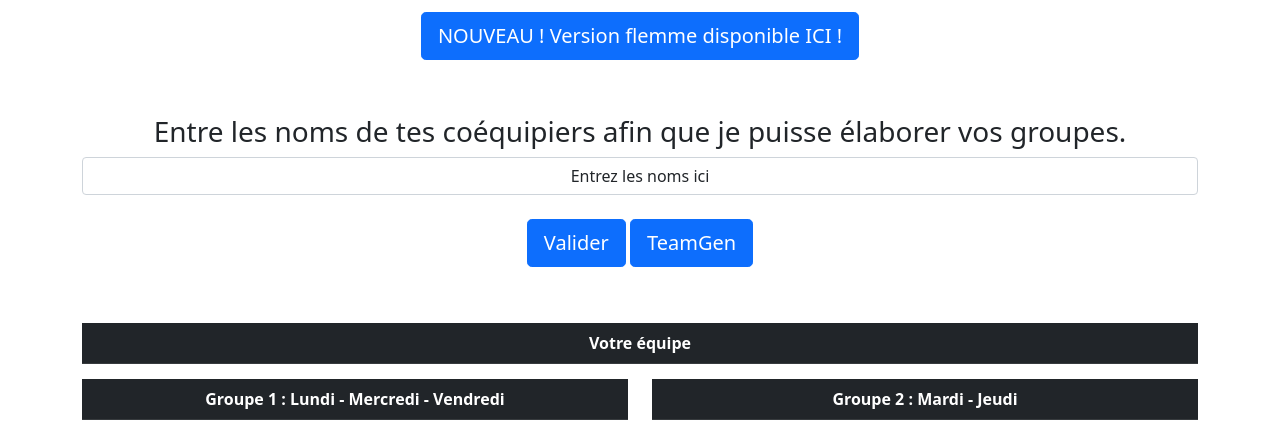
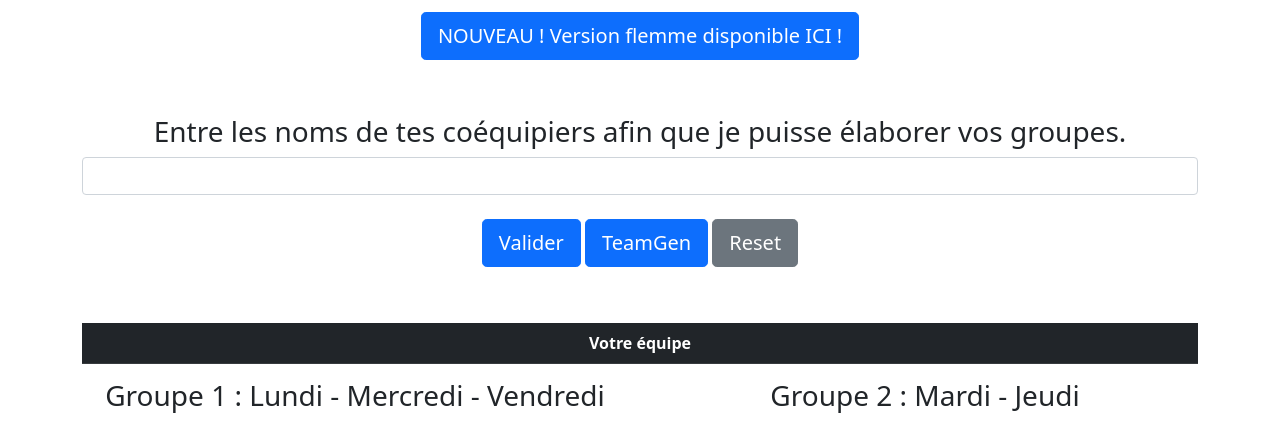
Before and after one commit to BWBMaxime/TeamGenerator, a plain HTML site: page index.html in a window 1280 px wide. Shown: the part 572-1009 px from the top of the page. Drawn offline with nearby package versions, Linux system fonts and the light colour scheme.

Commit message:
Ajout du boutton reset temporaire

```diff
--- a/index.html
+++ b/index.html
@@ -57,7 +57,7 @@
             <h3>Entre les noms de tes coéquipiers afin que je puisse élaborer vos groupes.</h3>
             <form action="">
                 <div class="form-outline ">
-                    <input type="text" id="entername" class="form-control text-center" accesskey="enter" keypress="javascript:this.value=''" value="Entrez les noms ici" />
+                    <input type="text" id="entername" class="form-control text-center" accesskey="enter"  value="" />
                     <label class="form-label" for="entername"></label>
                   </div>
 
@@ -67,6 +67,7 @@
 
                     <!--Boutton pour générer les groupes-->
                     <input type="submit" value="TeamGen" id="teamGen" class="btn btn-primary btn-lg">
+                    <input type="button" value="Reset" id="myResetPage" class="btn btn-secondary btn-lg" onClick="history.go(0)">
                 </div>
             </form>
             <!--Table qui héberge les prénoms des gens qui formeront les groupes-->
@@ -80,7 +81,7 @@
 
                      <!--Table qui héberge les prénoms des gens du groupe 1-->
                     <table class="table table-dark text-center col-md-12">
-                        <th>Groupe 1 : Lundi - Mercredi - Vendredi</th>
+                        <h3 class="groupTitleStyle">Groupe 1 : Lundi - Mercredi - Vendredi</h3>
                         <tr id="groupe1"></tr>
                     </table>
                 </div>
@@ -89,7 +90,7 @@
 
                     <!--Table qui héberge les prénoms des gens du groupe 2-->
                     <table class="table table-dark text-center col-md-12">
-                        <th>Groupe 2 : Mardi - Jeudi</th>
+                        <h3 class="groupTitleStyle">Groupe 2 : Mardi - Jeudi</h3>
                         <tr id="groupe2"></tr>
                     </table>
 
--- a/style.css
+++ b/style.css
@@ -117,3 +117,7 @@ h1:after {
  .myBtn {
      margin-bottom:5%;
  }
+ .groupTitleStyl {
+
+
+ }
```
